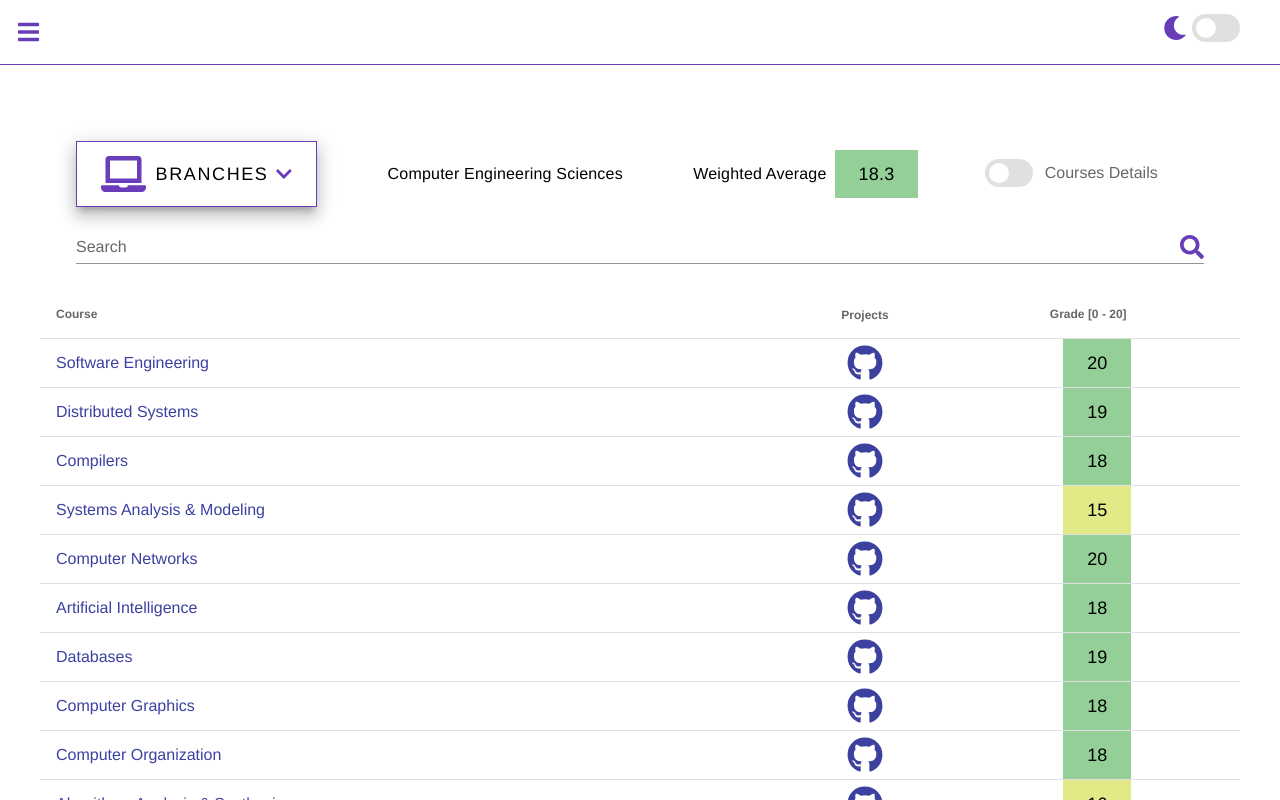
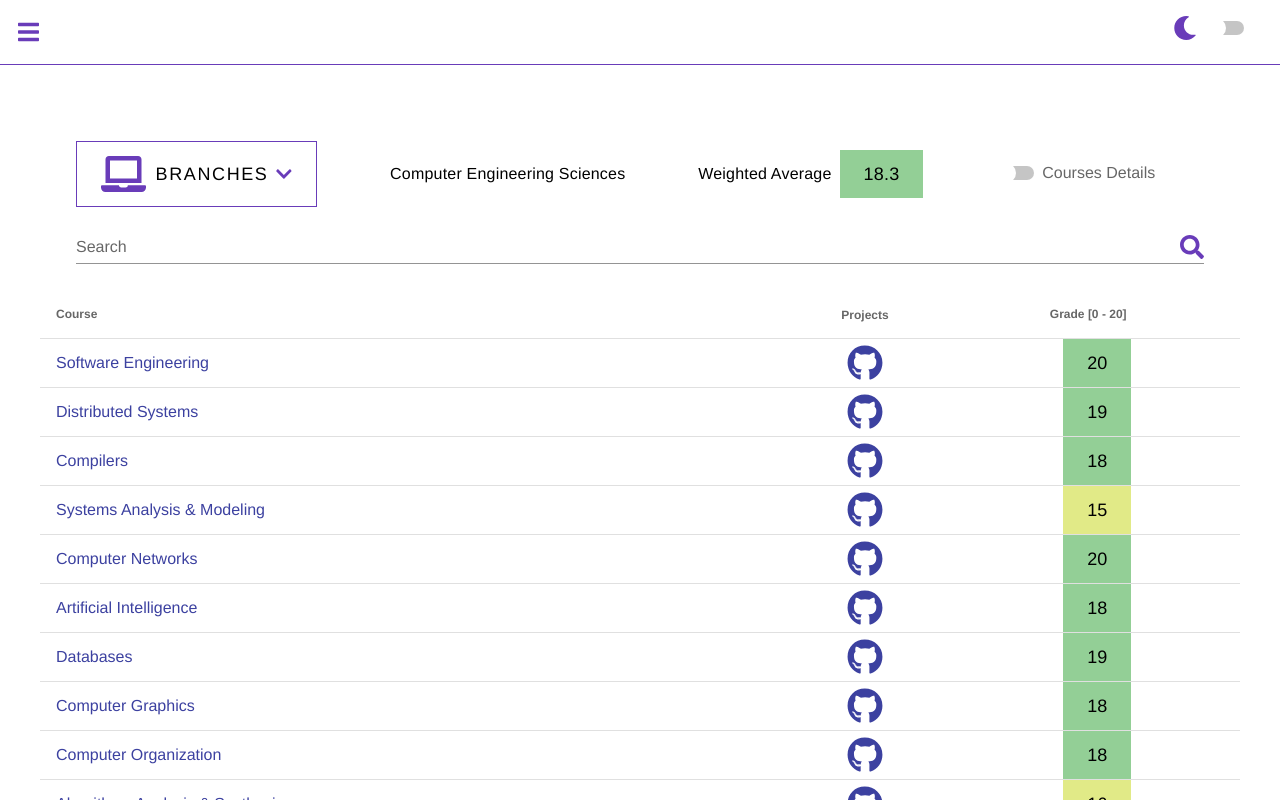
Before and after one commit to Opty1337/Opty-Page, a Vue app: page /BSc in a window 1280 px wide. Shown: the top 800 px of the page. Built offline with nearby package versions, Linux system fonts and the light colour scheme.

Commit message:
Added MSc 1Year 2Semester Grades (1Exam) & Updated Summary Updated & Upgraded Dependencies

```diff
--- a/src/assets/Data/Degree/MSc.json
+++ b/src/assets/Data/Degree/MSc.json
@@ -9,9 +9,49 @@
       "fas",
       "cloud"
     ],
-    "WeightedAVG": 18.8,
+    "WeightedAVG": 18.6,
     "HasGithub": true,
     "Courses": [
+      {
+        "Name": "Highly Dependable Systems",
+        "Href": "https://fenix.tecnico.ulisboa.pt/disciplinas/SDTF46/2020-2021/2-semestre",
+        "Grade": 20,
+        "Interest": 10,
+        "ECTS": 7.5,
+        "Period": "Year 1, Sem. 2",
+        "Year": "2020/2021",
+        "Github": "https://github.com/Opty-MSc/HDS"
+      },
+      {
+        "Name": "Mobile & Ubiquitous Computing",
+        "Href": "https://fenix.tecnico.ulisboa.pt/disciplinas/CMov46/2020-2021/2-semestre",
+        "Grade": 18,
+        "Interest": 10,
+        "ECTS": 7.5,
+        "Period": "Year 1, Sem. 2",
+        "Year": "2020/2021",
+        "Github": "https://github.com/Opty-MSc/MUC"
+      },
+      {
+        "Name": "Parallel & Distributed Computing",
+        "Href": "https://fenix.tecnico.ulisboa.pt/disciplinas/CPD132646/2020-2021/2-semestre",
+        "Grade": 18,
+        "Interest": 9,
+        "ECTS": 7.5,
+        "Period": "Year 1, Sem. 2",
+        "Year": "2020/2021",
+        "Github": "https://github.com/Opty-MSc/PDC"
+      },
+      {
+        "Name": "Cloud Computing & Virtualization",
+        "Href": "https://fenix.tecnico.ulisboa.pt/disciplinas/AVExe76/2020-2021/2-semestre",
+        "Grade": 18,
+        "Interest": 8,
+        "ECTS": 7.5,
+        "Period": "Year 1, Sem. 2",
+        "Year": "2020/2021",
+        "Github": "https://github.com/Opty-MSc/CCV"
+      },
       {
         "Name": "Design & Implementation of Distributed Applications",
         "Href": "https://fenix.tecnico.ulisboa.pt/disciplinas/PADI7/2020-2021/1-semestre",
@@ -64,6 +104,16 @@
     "HasGithub": true,
     "Courses": [
       {
+        "Name": "Independent Studies 2",
+        "Href": "https://fenix.tecnico.ulisboa.pt/disciplinas/PPes126/2020-2021/2-semestre",
+        "Grade": 20,
+        "Interest": 8,
+        "ECTS": 1.5,
+        "Period": "Year 1, Sem. 2",
+        "Year": "2020/2021",
+        "Github": "https://github.com/Opty-MSc/IS2"
+      },
+      {
         "Name": "Independent Studies 1",
         "Href": "https://fenix.tecnico.ulisboa.pt/disciplinas/PPes14/2020-2021/1-semestre",
         "Grade": 20,
--- a/src/components/AppToolbar.vue
+++ b/src/components/AppToolbar.vue
@@ -37,7 +37,7 @@
             v-model="themeService.dark"
             prepend-icon="$moon"
             color="rgb(255, 185, 75)"
-            inset
+            flat
           />
         </v-container>
       </v-toolbar-items>
--- a/src/components/DegreeTable/DegreeBranchesMenu.vue
+++ b/src/components/DegreeTable/DegreeBranchesMenu.vue
@@ -6,7 +6,7 @@
     offset-y
   >
     <template v-slot:activator="{ on }">
-      <v-btn class="ma-2 py-8 rounded-0" :elevation="10" v-on="on" outlined>
+      <v-btn class="ma-2 py-8 rounded-0" v-on="on" outlined>
         <font-awesome-icon
           class="fa-2x ma-2 periodicallySpin"
           :icon="degreeService.branch.Icon"
--- a/src/components/DegreeTable/DegreeTable.vue
+++ b/src/components/DegreeTable/DegreeTable.vue
@@ -25,7 +25,7 @@
             />
           </div>
           <v-spacer />
-          <v-switch v-model="cDetails" label="Courses Details" inset />
+          <v-switch v-model="cDetails" label="Courses Details" flat />
           <v-spacer />
           <v-text-field
             class="mx-2"
--- a/src/views/Home.vue
+++ b/src/views/Home.vue
@@ -46,7 +46,7 @@ import HomeService from "@/services/HomeService";
 export default class Home extends Vue {
   readonly themeService = ThemeService.singleton;
   readonly description: string[] = [
-    `Hi! My name is Ricardo Grade. I'm ${HomeService.currAge} Years old. I'm a Bologna MSc Student in Computer Science & Engineering @ Instituto Superior Técnico. In which I'm Specializing in Distributed Systems & Cyber-Security.`,
+    `Hi! My name is Ricardo Grade. I'm ${HomeService.currAge}. I'm a Bologna MSc Student in Computer Science & Engineering @ Instituto Superior Técnico. In which I've specialized in Distributed Systems & Cyber-Security.`,
     "I've a Scholarship within the Scope of the IST Project - Taguspark R&D Activities. In which I Develop & Maintain Functionalities of Applications to Support the Management of IST - Taguspark.",
     "I'm ambitious. I'm guided by goals. I'm always improving myself. Thanks to my creativity I can always find a simpler way to solve the problems to which I'm challenged.",
     "I love to program. I love to be challenged. I like to solve difficult problems, think of solutions that no one thought of or discover better's.",
```
Also changed, not shown: package.json (+9 -9 lines), 1 other file (tests, documents, lock files or other folders).
